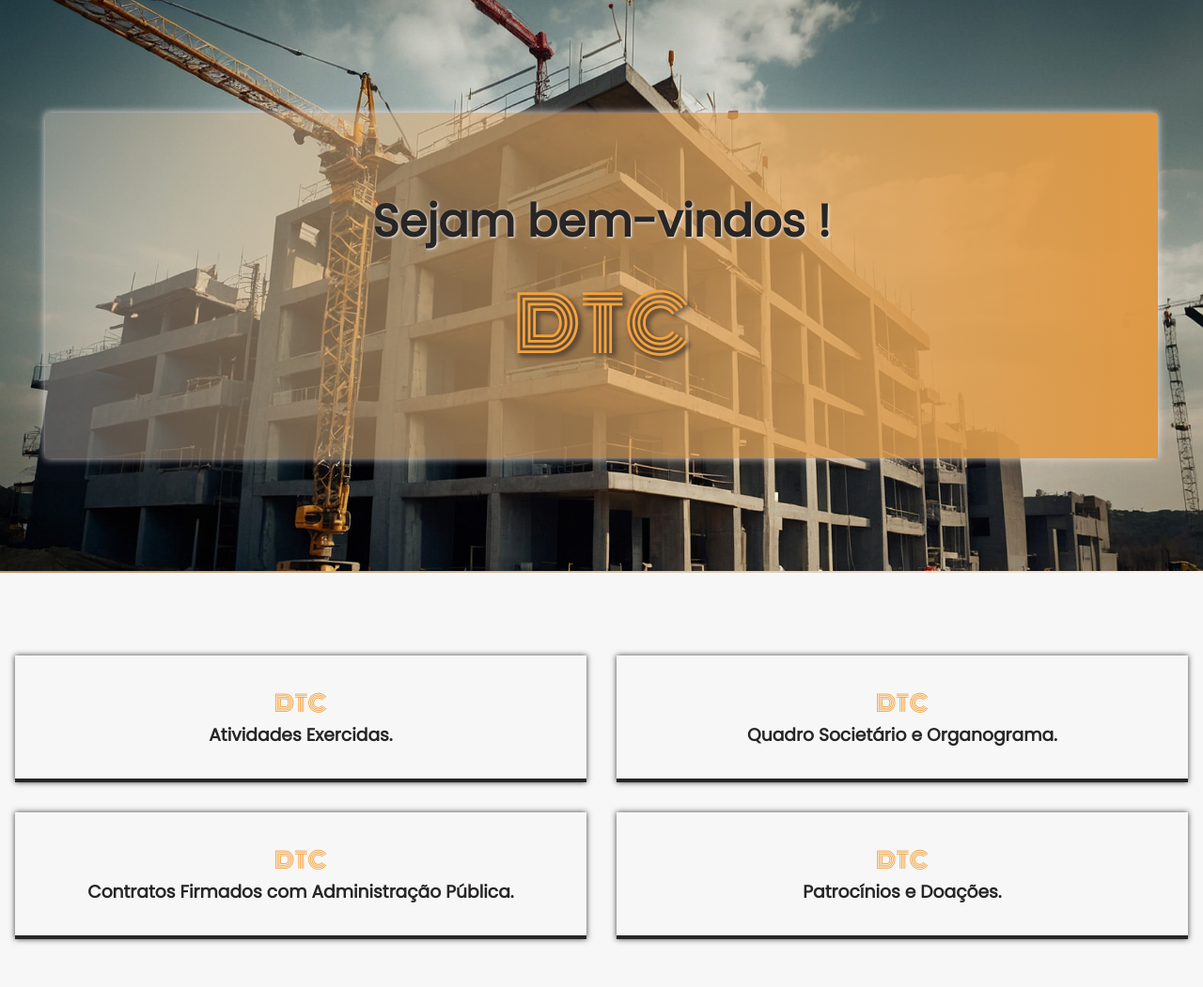
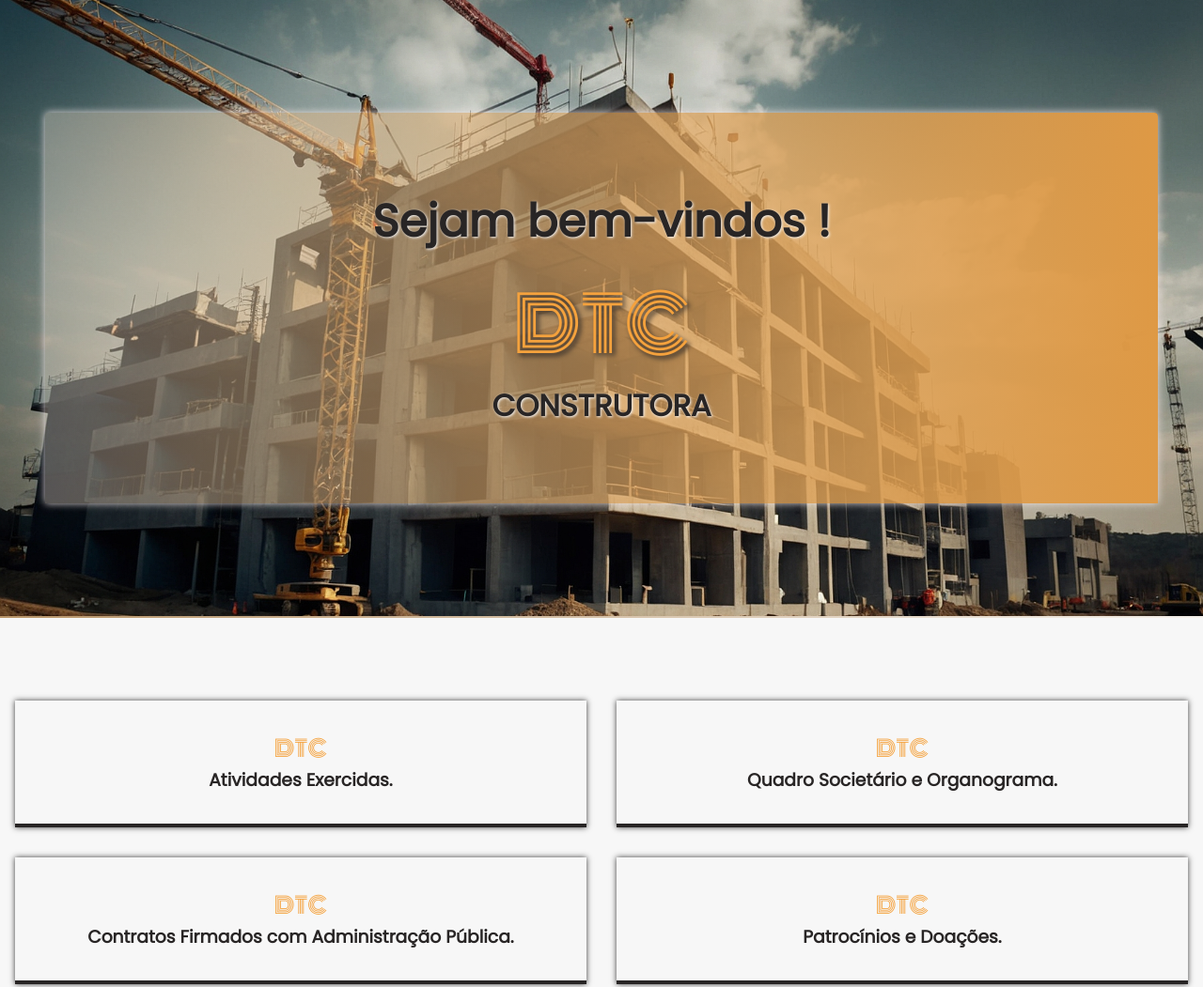
Before and after one commit to construtoradtc/dtc, a plain HTML site: page index.html in a window 1280 px wide. Shown: the top 1051 px of the page at 94% size. Drawn offline with Linux system fonts and the light colour scheme; files whose address does not match are found by name.

```diff
--- a/index.html
+++ b/index.html
@@ -20,6 +20,7 @@
       <div class="card">
         <h2>Sejam bem-vindos !</h2>
         <h1 class="logo" href="#">DTC</h1>
+        <h3>CONSTRUTORA</h3>
       </div>
   </section>
     <!-- fim/home/container -->
--- a/style.css
+++ b/style.css
@@ -126,6 +126,10 @@ body {
   color: var(--text-color);
   text-shadow: 1px 1px 3px var(--body-color);
 }
+#home .card h3 {
+  font-size: 2rem;
+  text-shadow: 1px 1px 3px var(--body-color);
+}
 /*=========== ABOUT ===========*/
 #about {
   padding: var(--header-height) 0;
```
Also changed, not shown: 1 other file.
